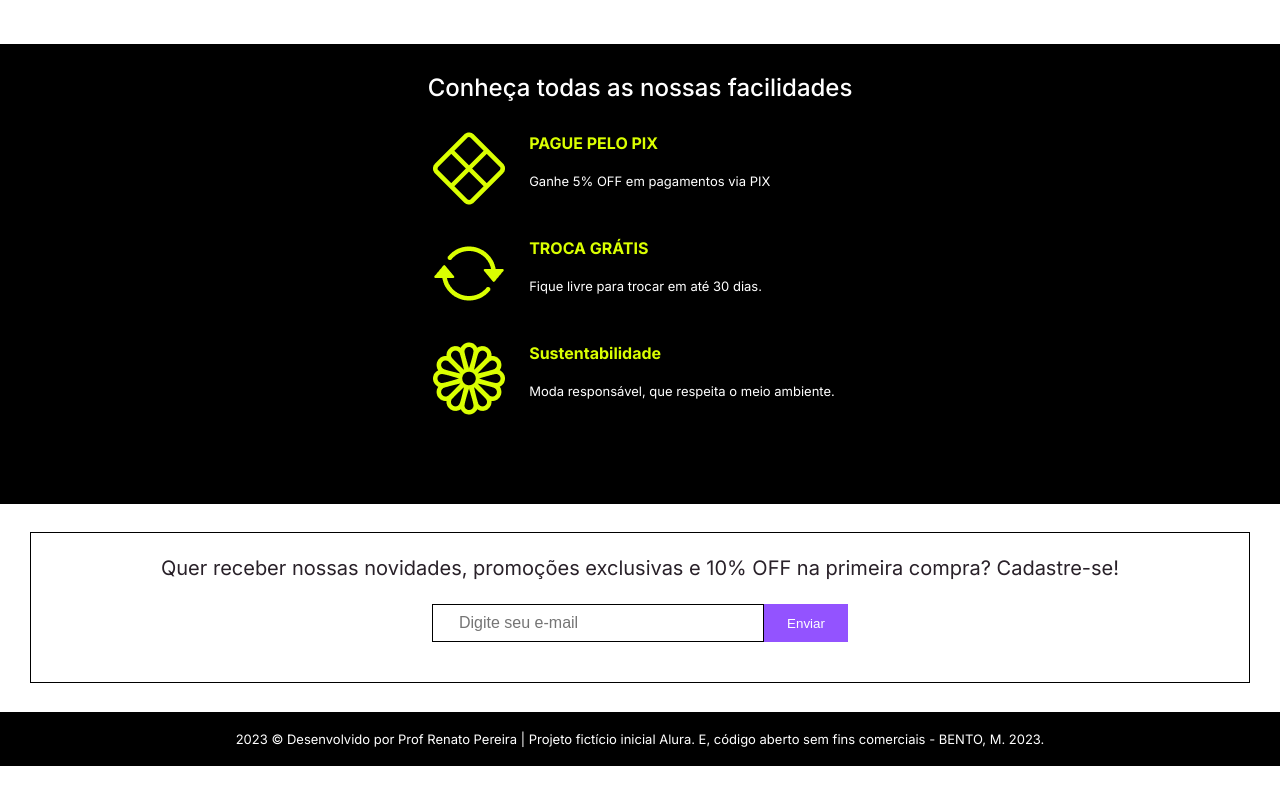
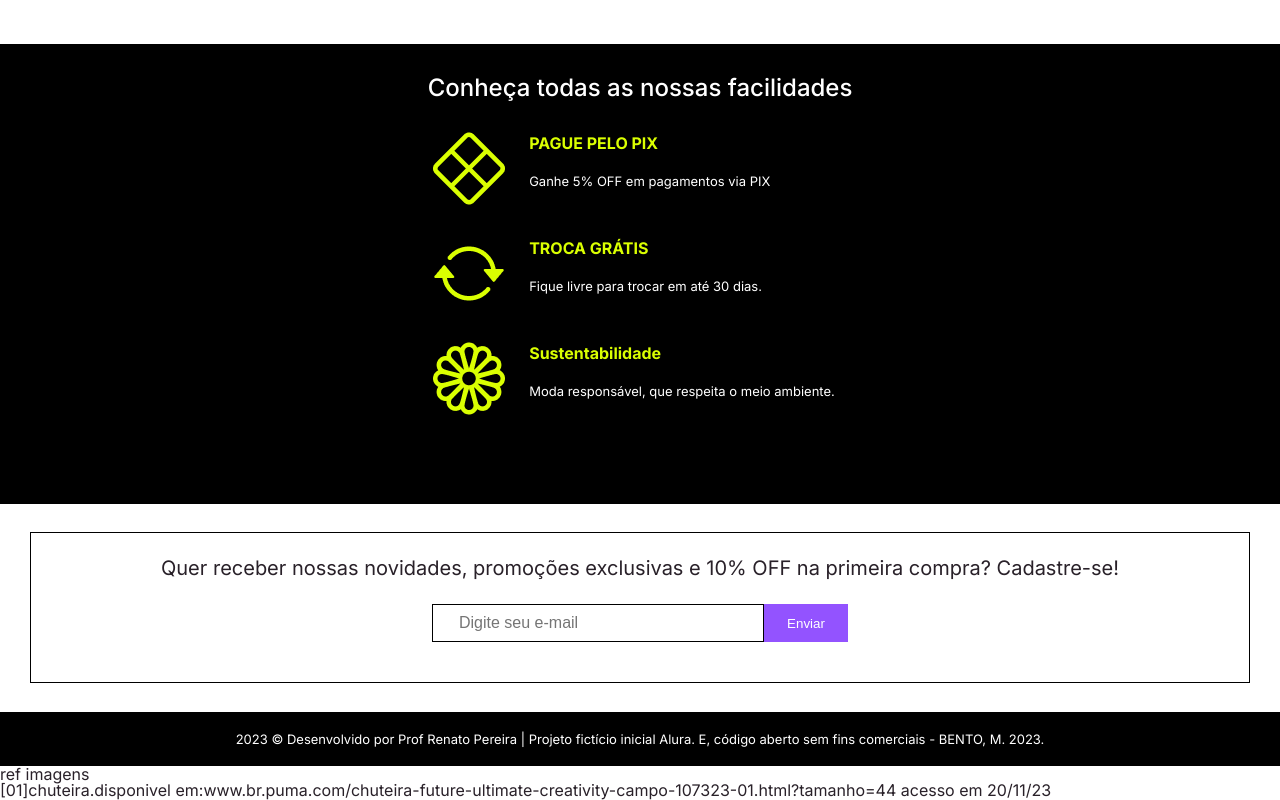
Before and after one commit to pedrohenriquednz/loja1, a website: page index.html in a window 1280 px wide. Shown: the part 1415-2215 px from the top of the page. Before the commit the page ends 2181 px from the top, so only its background shows below. Drawn offline with nearby package versions, Linux system fonts and the light colour scheme; no server answers.

Commit message:
Update index.html

```diff
--- a/index.html
+++ b/index.html
@@ -323,3 +323,11 @@
     </footer>
 </body>
 </html>
+
+<div class = referencia:CHUTEIRA FUTURE ULTIMATE CREATIVITY CAMPO
+>
+<h1>ref imagens</h1>
+<ul>
+    <li>[01]chuteira.disponivel em:www.br.puma.com/chuteira-future-ultimate-creativity-campo-107323-01.html?tamanho=44 acesso em 20/11/23</li>
+</ul>
+</div>
```
